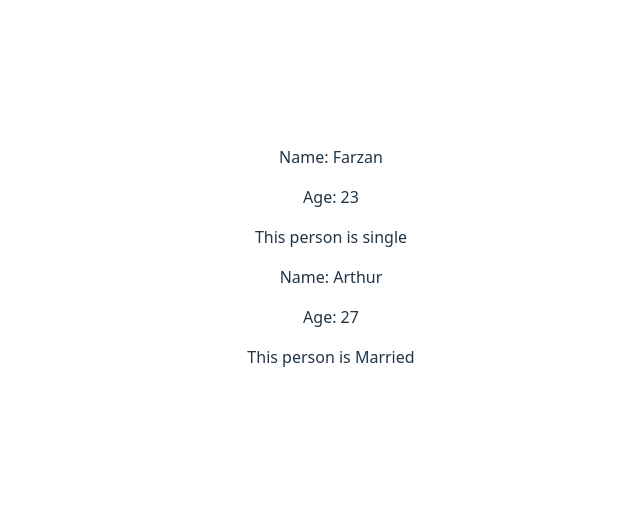
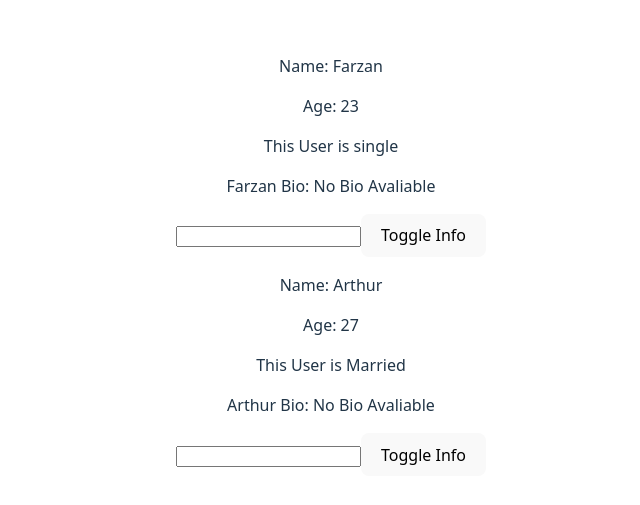
Before and after one commit to farzank69/JavaScript-Odyssey, a React (Vite) app in the folder typescript-react/: page / in a window 1280 px wide. Shown: the part 143-648 px from the top of the page, without its empty margins (309-949 px from the left). Built offline with nearby package versions, Linux system fonts and the light colour scheme.

Commit message:
hooks using typescript

```diff
--- a/typescript-react/src/App.tsx
+++ b/typescript-react/src/App.tsx
@@ -1,5 +1,5 @@
 import './App.css';
-import { Person } from "./Person.tsx";
+import { User } from "./Person.tsx";
 
 function App() {
 
@@ -7,12 +7,12 @@ function App() {
   // const userFetched = fetchUser();
   return (
     <>
-    <Person name={"Farzan"} age={23} isMarried={false}/>{" "}
+    <User name={"Farzan"} age={23} isMarried={false}/>{" "}
      {/* name={userFetched.name}
      age={userFetched.age}
      isMarried={userFetched.isMarried}/>{" "}       */}
     {/* this will give an error as the above field is getting the null value but in the field will only accept boolean as per type */}
-    <Person name={"Arthur"} age={27} isMarried={true}/>{" "}
+    <User name={"Arthur"} age={27} isMarried={true}/>{" "}
     </>
   );
 }
--- a/typescript-react/src/Person.tsx
+++ b/typescript-react/src/Person.tsx
@@ -1,16 +1,46 @@
-export interface Person {
+import React, { useState } from "react";
+import { UserContext } from "./UserContextProvider";
+
+interface Props {
     name: string;
     age: number;
     isMarried: boolean;
 }
 
-export const Person = (props: Person) => {
+export const User = (props: Props) => {
+
+    // const {users, updateUser, deleteUser} = UserContext(UserContext);
+
+    const [isShowInfo, setShowInfo] = useState<boolean | null>(true);
+    const [UserBio, setUserBio] = useState<string | null>(null);
+
+    const handleChange = (event: React.ChangeEvent<HTMLInputElement>) => {
+        setUserBio(event.target.value);
+    }
+
+    // const handleSubmit = (event: React.FormEvent<HTMLFormElement>) => {
+    //     event.preventDefault();
+    // }
+    // example of handling form in typescript.
+
+    const toggleInfo = () => {
+      setShowInfo((prev) => !prev);
+    };
     return(
         <div>
-            <p>Name: {props.name}</p>
-            <p>Age: {props.age}</p>
-            <p>This person {props.isMarried ? "is Married" : "is single"}</p>
-
+            {isShowInfo &&  (
+            <>
+                <p>Name: {props.name}</p>
+                <p>Age: {props.age}</p>
+                <p>This User {props.isMarried ? "is Married" : "is single"}</p>
+            </>
+            )}
+            <p>
+                {" "}
+                {props.name} Bio: {!UserBio ? "No Bio Avaliable" : UserBio}
+            </p>
+            <input onChange={handleChange}/>
+        <button onClick={toggleInfo}>Toggle Info</button>
         </div>
     );
 }
--- /dev/null
+++ b/typescript-react/src/UserContextProvider.tsx
@@ -0,0 +1,41 @@
+import { createContext, useEffect, useState } from "react";
+
+export interface User {
+    name: string;
+    age: number;
+    isMarried: boolean;
+}
+
+interface UserContextType {
+    users: User[] | null;
+    addUser: (user: User) => void;
+    updateUser: (id: string) => void;
+    deleteUser: (id: string) => void;
+}
+const contextIntitalValues = {
+    users: null,
+    addUser: () => null,
+    updateUser: () => null,
+    deleteUser: () => null,
+}
+
+export const UserContext = createContext<UserContextType>(contextIntitalValues)
+interface Props{
+    children: React.ReactNode;
+}
+export const UserProvider = (props: Props) => {
+    const [users, setUsers] = useState<User[] | null>(null)
+
+    useEffect(() => {
+        setUsers([{name: "Farzan", age: 23, isMarried: false}]);
+    }, []);
+
+    const addUser = (user: User) => null;
+    const updateUser = (id: string) => null;
+    const deleteUser = (id: string) => null;
+
+    return (
+    <UserContext.Provider value={{users, addUser, updateUser, deleteUser}}>
+        {" "}
+    {props.children}</UserContext.Provider>)
+}
```
